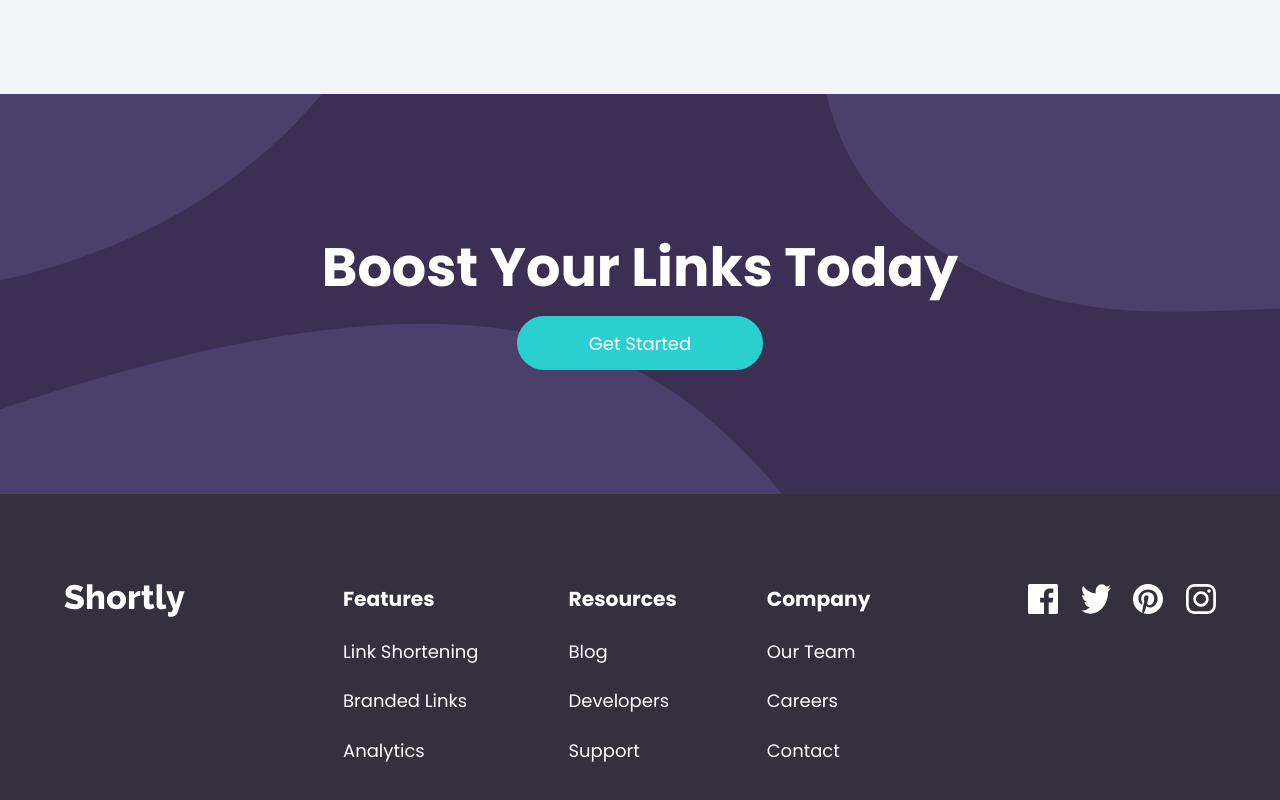
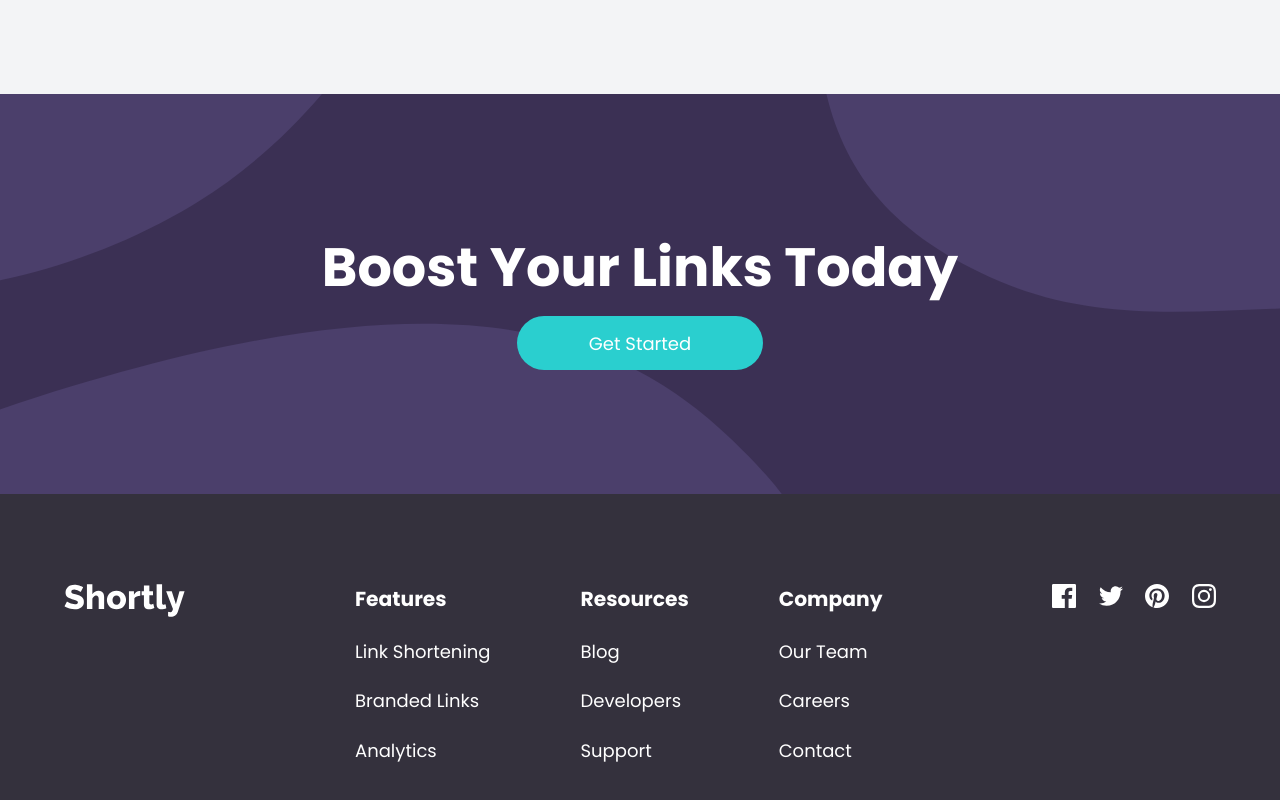
Before and after one commit to nikhea/shortly-url, a Next.js app: page / in a window 1280 px wide. Shown: the part 1832-2632 px from the top of the page. Built offline with nearby package versions, Linux system fonts and the light colour scheme.

Commit message:
added hover for footer icons

```diff
--- a/components/Footer/Footer.tsx
+++ b/components/Footer/Footer.tsx
@@ -1,9 +1,9 @@
 import style from "../../scss/footer.module.scss";
 import Image from "next/image";
-import faceBook from "../../public/images/icon-facebook.svg";
-import twitter from "../../public/images/icon-twitter.svg";
-import pinterest from "../../public/images/icon-pinterest.svg";
-import instagram from "../../public/images/icon-instagram.svg";
+import FaceBook from "../../icons/FaceBook";
+import Twitter from "../../icons/twitter";
+import Pinterest from "../../icons/Pinterest";
+import Instagram from "../../icons/instagram";
 import FooterLogo from "../../public/images/footer-logo.svg";
 const Footer = () => {
   return (
@@ -52,14 +52,30 @@
             </div>
           </div>
           <div className={style.social}>
-            <Image
+            <FaceBook className="cursor-pointer hover:fill-[#2acfcf]" />
+            <Twitter className="cursor-pointer hover:fill-[#2acfcf]" />
+            <Pinterest className="cursor-pointer hover:fill-[#2acfcf]" />
+            <Instagram className="cursor-pointer hover:fill-[#2acfcf]" />
+          </div>
+        </div>
+      </div>
+    </div>
+  );
+};
+
+export default Footer;
+
+{
+  /* <Image
               className={style.socialIcon}
               src={faceBook}
               alt={faceBook.src}
               height="100"
               width="100"
-            />
-            <Image
+            /> */
+}
+{
+  /* <Image
 className={style.socialIcon}
 src={twitter}
 alt={twitter.src}
@@ -79,12 +95,5 @@
 alt={instagram.src}
 height="100"
 width="100"
-            />
-          </div>
-        </div>
-      </div>
-    </div>
-  );
-};
-
-export default Footer;
+/> */
+}
--- /dev/null
+++ b/icons/FaceBook.tsx
@@ -0,0 +1,15 @@
+const CopyIcon = ({ className }: any) => {
+  return (
+    <svg
+      className={className}
+      xmlns="http://www.w3.org/2000/svg"
+      width="24"
+      height="24"
+      fill="#FFF"
+    >
+      <path d="M22.675 0H1.325C.593 0 0 .593 0 1.325v21.351C0 23.407.593 24 1.325 24H12.82v-9.294H9.692v-3.622h3.128V8.413c0-3.1 1.893-4.788 4.659-4.788 1.325 0 2.463.099 2.795.143v3.24l-1.918.001c-1.504 0-1.795.715-1.795 1.763v2.313h3.587l-.467 3.622h-3.12V24h6.116c.73 0 1.323-.593 1.323-1.325V1.325C24 .593 23.407 0 22.675 0z" />
+    </svg>
+  );
+};
+
+export default CopyIcon;
--- /dev/null
+++ b/icons/Pinterest.tsx
@@ -0,0 +1,15 @@
+const CopyIcon = ({ className }: any) => {
+  return (
+    <svg
+      xmlns="http://www.w3.org/2000/svg"
+      width="24"
+      height="24"
+      fill="#FFF"
+      className={className}
+    >
+      <path d="M12 0C5.373 0 0 5.372 0 12c0 5.084 3.163 9.426 7.627 11.174-.105-.949-.2-2.405.042-3.441.218-.937 1.407-5.965 1.407-5.965s-.359-.719-.359-1.782c0-1.668.967-2.914 2.171-2.914 1.023 0 1.518.769 1.518 1.69 0 1.029-.655 2.568-.994 3.995-.283 1.194.599 2.169 1.777 2.169 2.133 0 3.772-2.249 3.772-5.495 0-2.873-2.064-4.882-5.012-4.882-3.414 0-5.418 2.561-5.418 5.207 0 1.031.397 2.138.893 2.738a.36.36 0 01.083.345l-.333 1.36c-.053.22-.174.267-.402.161-1.499-.698-2.436-2.889-2.436-4.649 0-3.785 2.75-7.262 7.929-7.262 4.163 0 7.398 2.967 7.398 6.931 0 4.136-2.607 7.464-6.227 7.464-1.216 0-2.359-.631-2.75-1.378l-.748 2.853c-.271 1.043-1.002 2.35-1.492 3.146C9.57 23.812 10.763 24 12 24c6.627 0 12-5.373 12-12 0-6.628-5.373-12-12-12z" />
+    </svg>
+  );
+};
+
+export default CopyIcon;
--- /dev/null
+++ b/icons/instagram.tsx
@@ -0,0 +1,15 @@
+const CopyIcon = ({ className }: any) => {
+  return (
+    <svg
+      xmlns="http://www.w3.org/2000/svg"
+      fill="#FFF"
+      className={className}
+      width="24"
+      height="24"
+    >
+      <path d="M12 2.163c3.204 0 3.584.012 4.85.07 3.252.148 4.771 1.691 4.919 4.919.058 1.265.069 1.645.069 4.849 0 3.205-.012 3.584-.069 4.849-.149 3.225-1.664 4.771-4.919 4.919-1.266.058-1.644.07-4.85.07-3.204 0-3.584-.012-4.849-.07-3.26-.149-4.771-1.699-4.919-4.92-.058-1.265-.07-1.644-.07-4.849 0-3.204.013-3.583.07-4.849.149-3.227 1.664-4.771 4.919-4.919 1.266-.057 1.645-.069 4.849-.069zM12 0C8.741 0 8.333.014 7.053.072 2.695.272.273 2.69.073 7.052.014 8.333 0 8.741 0 12c0 3.259.014 3.668.072 4.948.2 4.358 2.618 6.78 6.98 6.98C8.333 23.986 8.741 24 12 24c3.259 0 3.668-.014 4.948-.072 4.354-.2 6.782-2.618 6.979-6.98.059-1.28.073-1.689.073-4.948 0-3.259-.014-3.667-.072-4.947-.196-4.354-2.617-6.78-6.979-6.98C15.668.014 15.259 0 12 0zm0 5.838a6.162 6.162 0 100 12.324 6.162 6.162 0 000-12.324zM12 16a4 4 0 110-8 4 4 0 010 8zm6.406-11.845a1.44 1.44 0 100 2.881 1.44 1.44 0 000-2.881z" />
+    </svg>
+  );
+};
+
+export default CopyIcon;
--- /dev/null
+++ b/icons/twitter.tsx
@@ -0,0 +1,15 @@
+const CopyIcon = ({ className }: any) => {
+  return (
+    <svg
+      xmlns="http://www.w3.org/2000/svg"
+      fill="#FFF"
+      className={className}
+      width="24"
+      height="20"
+    >
+      <path d="M24 2.557a9.83 9.83 0 01-2.828.775A4.932 4.932 0 0023.337.608a9.864 9.864 0 01-3.127 1.195A4.916 4.916 0 0016.616.248c-3.179 0-5.515 2.966-4.797 6.045A13.978 13.978 0 011.671 1.149a4.93 4.93 0 001.523 6.574 4.903 4.903 0 01-2.229-.616c-.054 2.281 1.581 4.415 3.949 4.89a4.935 4.935 0 01-2.224.084 4.928 4.928 0 004.6 3.419A9.9 9.9 0 010 17.54a13.94 13.94 0 007.548 2.212c9.142 0 14.307-7.721 13.995-14.646A10.025 10.025 0 0024 2.557z" />
+    </svg>
+  );
+};
+
+export default CopyIcon;
--- a/scss/footer.module.scss
+++ b/scss/footer.module.scss
@@ -26,7 +26,7 @@
   }
 }
 .social {
-  @apply flex gap-5;
+  @apply flex gap-5 items-center;
   .socialIcon {
     @apply w-[30px] cursor-pointer;
     fill: red;
--- a/styles/globals.css
+++ b/styles/globals.css
@@ -60,4 +60,5 @@
 .btn-full {
   @apply px-16 py-3 capitalize bg-black rounded-full hover:opacity-[0.7];
   background-color: hsl(180, 66%, 49%);
+  /* background-color: #2acfcf; */
 }
```
Lines whose indentation alone changed are shown as unchanged.
